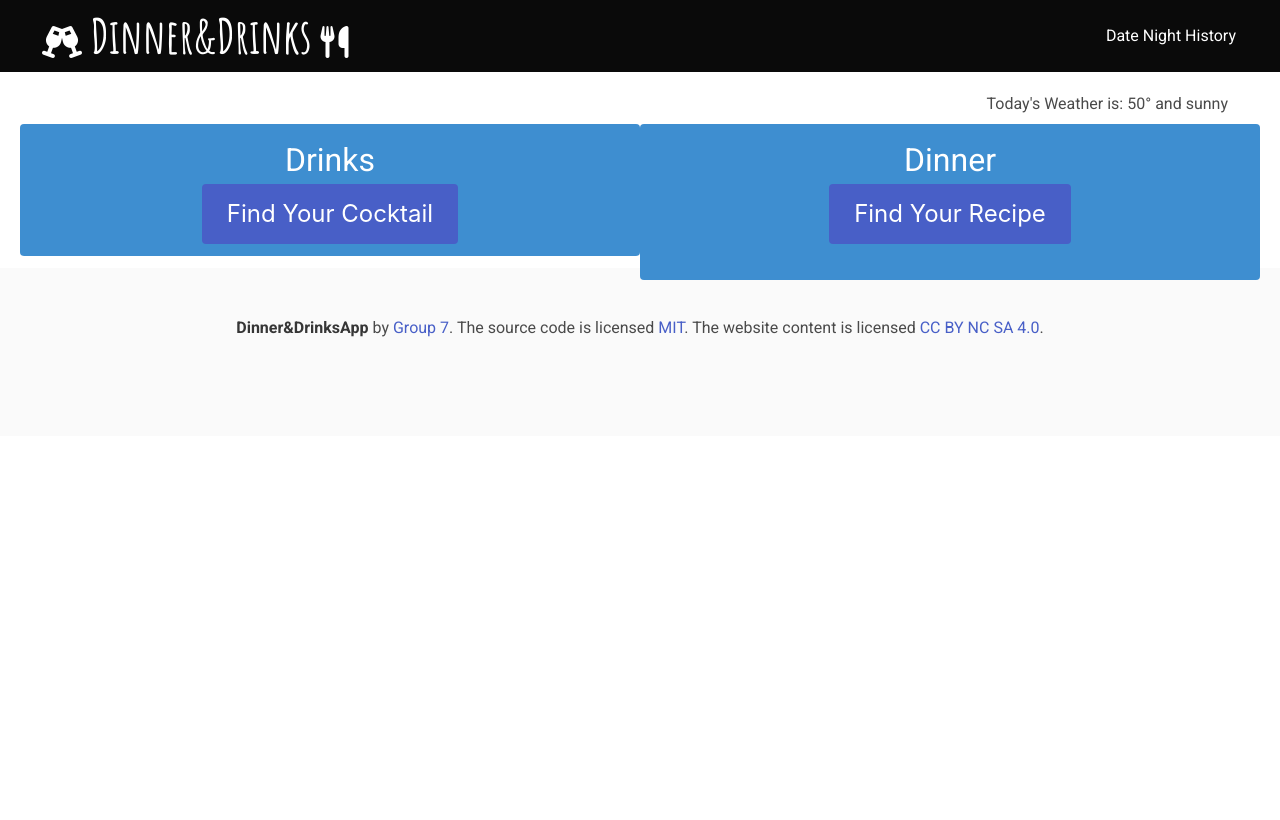
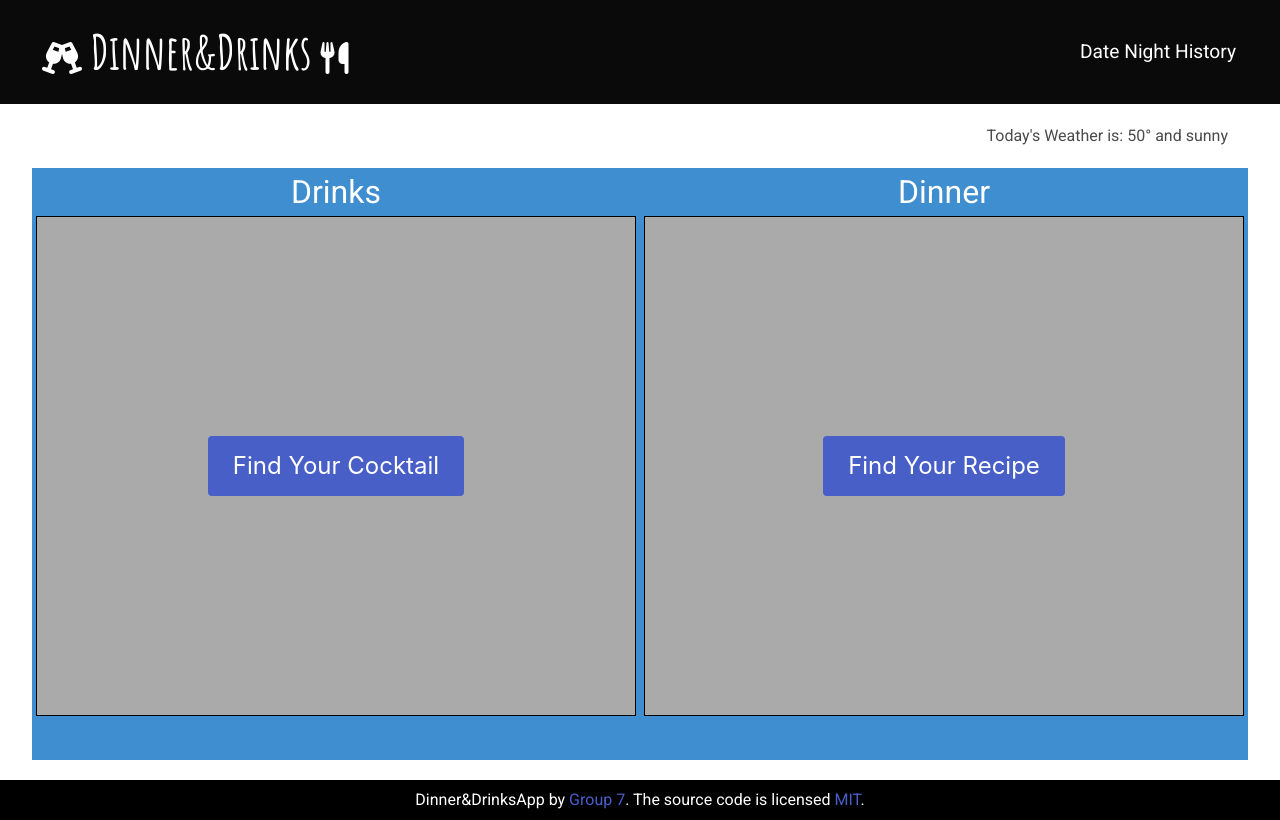
Before and after one commit to ejseader/dinner-and-drinks-app, a plain HTML site: page index.html in a window 1280 px wide. Drawn offline with nearby package versions, Linux system fonts and the light colour scheme; a script that the page names is missing.

Commit message:
updated HTML and CSS, added modals

```diff
--- a/css/styles.css
+++ b/css/styles.css
@@ -1,23 +1,24 @@
 * {
     font-family: 'Roboto', Arial, Helvetica, sans-serif;
     font-size: 1rem;
+    padding: 0;
+    margin: 0;
+    box-sizing: border-box;
 }
 
-body, html {
+html {
     height: 100%;
+}
+
+body {
+    position: relative;
+    min-height: 100%!important;
+    width: 100%;
 }
 
 section h1 {
     font-size: 2rem;
     text-align: center;
-}
-
-.hero {
-    height: 100%;
-}
-
-.startBtns {
-    margin: 30% 0;
 }
 
 footer {
@@ -32,19 +33,84 @@ footer {
     margin-left: 10px;
 }
 
-i {
+.dd-logo i {
     font-size: 2rem;
-    margin-top: -10px;
+    padding-top: -20px;
 }
 
 .dd-nav {
     color: white;
 }
 
-.columns {
-    width: 100%;
+.navbar-item a {
+    font-size: 1.2rem;
+    color: white;
 }
+
+button {
+    position: absolute;
+    margin-top: -280px;
+}
+
+.dd-row {
+    display: flex;
+    min-height: 100%;
+    justify-content: space-around;
+    flex-grow: 1;
+    flex-wrap: wrap;
+    align-items: flex-stretch;
+    background-color: #3e8ed0;
+    color: white;
+    padding-bottom: 20px;
+    margin-bottom: 20px;
+}
+
+.dd-column {
+    flex: 1;
+}
+
+.resultsBox {
+    width: 600px;
+    height: 500px;
+    background-color: #aaa;
+    color: black;
+    border: 1px solid black;
+}
+
 
 .weather {
     margin: 20px;
 }
+
+.column.dd-columns {
+    display: inline-block;
+}
+
+.column.dd-columns > div {
+    width: 100%; // only Edge needed this nonsense
+}
+
+.box {
+    font-family: 'Roboto', Arial, Helvetica, sans-serif;
+    font-size: 1.2rem;
+    background-color: black!important;
+    color:white!important;
+    text-align:center!important;
+    align-items: center!important;
+    border-radius: 10px;
+}
+
+.box textarea {
+    width: 90%;
+    font-size: 1rem;
+}
+
+footer {
+    position: relative!important;
+    background-color: black;
+    color: white;
+    height: 2.5rem;
+    display: flex;
+    align-items: center;
+    justify-content: center;
+}
--- a/index.html
+++ b/index.html
@@ -20,16 +20,16 @@
   <body>
     <header>
       <nav
-        class="navbar is-black container is-fluid dd-nav"
+        class="navbar is-black container is-fluid dd-nav is-spaced"
         role="navigation"
         aria-label="main navigation"
       >
-        <div class="navbar-brand">
+        <div class="navbar-brand is-align-content-center">
           <h2 class="dd-logo"><i class="fa-solid fa-champagne-glasses"></i> Dinner&Drinks <i class="fa-solid fa-utensils"></i></h2>
         </div>
         <div class="navbar-end">
           <div class="navbar-item">
-            <h3>Date Night History</h3>
+            <h3><a href="#">Date Night History</a></h3>
           </div>
         </div>
       </nav>
@@ -38,41 +38,58 @@
       <div class="hero">
         <div class="weather has-text-right">Today's Weather is: 50&deg; and sunny </div>
         <div
-          class="tile is-ancestor is-flex is-align-content-center has-text-centered"
+          class="has-text-centered dd-row"
         >
           <section
             id="cocktails"
-            class="tile is-parent is-vertical is-6 notification is-info is-flex is-align-content-center has-text-centered"
+            class="has-text-centered mx-1 dd-columns"
           >
             <h1>Drinks</h1>
-            <div class="tile is-child is-vertical startBtns">
-            <button class="button is-link is-large">Find Your Cocktail</button>
-        </div>
+            <div id="cocktailResults" class="resultsBox"></div>
+            <button class="button is-link is-large js-modal-trigger" data-target="drinks-modal">Find Your Cocktail</button>
           </section>
           <section
             id="recipe"
-            class="tile is-parent is-vertical is-6 notification is-info is-flex is-align-content-center has-text-centered"
+            class=" has-text-centered mx-1 dd-columns"
           >
             <h1>Dinner</h1>
-            <div class="tile is-child is-vertical startBtns">
-            <button class="button is-link is-large">Find Your Recipe</button>
+            <div id="recipeResults" class="resultsBox"></div>
+            <button class="button is-link is-large js-modal-trigger" data-target="dinner-modal">Find Your Recipe</button>
           </section>
         </div>
       </div>
     </main>
-    <footer class="footer is-black">
-      <div class="content has-text-centered">
+    <footer>
         <p>
-          <strong>Dinner&DrinksApp</strong> by
-          <a href="https://jgthms.com">Group 7</a>. The source code is licensed
-          <a href="http://opensource.org/licenses/mit-license.php">MIT</a>. The
-          website content is licensed
-          <a href="http://creativecommons.org/licenses/by-nc-sa/4.0/"
-            >CC BY NC SA 4.0</a
-          >.
+          Dinner&DrinksApp by
+          <a href="https://github.com/ejseader/dinner-and-drinks-app" target="_blank">Group 7</a>. The source code is licensed
+          <a href="http://opensource.org/licenses/mit-license.php" target="_blank">MIT</a>.
         </p>
+    </footer>
+
+    <div id="drinks-modal" class="modal">
+      <div class="modal-background"></div>
+
+      <div class="modal-content">
+        <div class="box">
+          <p>Enter desired alcohol type...</p>
+          <textarea placeholder="e.g. vodka, whiskey, beer, wine" rows="2"></textarea>
+          <p id="drinkSubmitBtn" class="button is-info is-responsive" type="submit">Submit</p>
+        </div>
       </div>
-    </footer>
+    </div>
+
+    <div id="dinner-modal" class="modal">
+      <div class="modal-background"></div>
+
+      <div class="modal-content">
+        <div class="box is-centered">
+          <p>Enter desired main ingredient...</p>
+          <textarea placeholder="e.g. chicken, beef, tofu, rice" rows="2"></textarea>
+          <p id="dinnerSubmitBtn" class="button is-info is-responsive" type="submit">Submit</p>
+        </div>
+      </div>
+    </div>
 
     <script src="https://kit.fontawesome.com/e3e4fe1326.js" crossorigin="anonymous"></script>
     <script src="js/script.js"></script>
```
Also changed, not shown: js/script.js (deleted).
